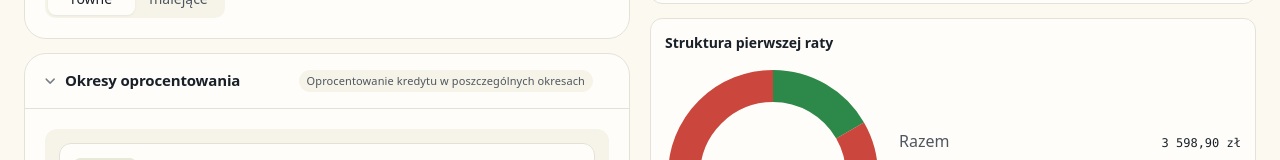
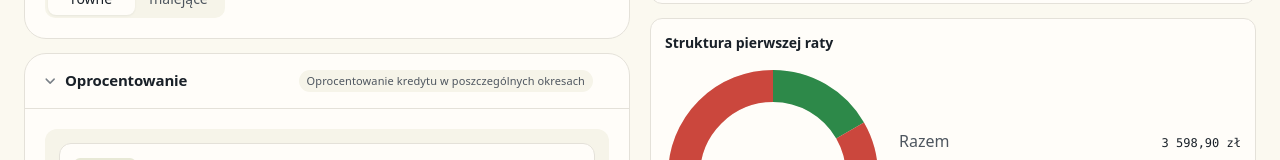
Before and after one commit to gyerosaski/kalkulator-hippoteczny, an Angular app: page /#/calculator in a window 1280 px wide. Shown: the part 382-542 px from the top of the page. Built offline with nearby package versions, Linux system fonts and the light colour scheme.

Commit message:
Zmiana nazwy sekcji formularza z „Okresy oprocentowania” na „Oprocentowanie” oraz aktualizacja odpowiedniej dokumentacji i komentarzy w kodzie.

```diff
--- a/src/app/components/form/rate-periods-form/rate-periods-form.component.html
+++ b/src/app/components/form/rate-periods-form/rate-periods-form.component.html
@@ -1,5 +1,5 @@
 <ui-foldable-section
-  title="Okresy oprocentowania"
+  title="Oprocentowanie"
   badge="Oprocentowanie kredytu w poszczególnych okresach"
   [sectionId]="FormSectionId.RATE_PERIODS"
 >
--- a/src/app/model/form.model.ts
+++ b/src/app/model/form.model.ts
@@ -171,7 +171,7 @@ export type MortgageFormRawValue = ReturnType<FormGroup<MortgageFormGroup>['getR
 /** Migawka wartości sekcji „Dane podstawowe” formularza kalkulatora. */
 export type BasicDataRawValue = MortgageFormRawValue['basicData'];
 
-/** Migawka wartości sekcji „Okresy oprocentowania” formularza kalkulatora. */
+/** Migawka wartości sekcji „Oprocentowanie” formularza kalkulatora. */
 export type RatePeriodsRawValue = MortgageFormRawValue['ratePeriods'];
 
 /** Migawka wartości pól sekcji „Koszty okołokredytowe i promocje” (bez flagi `enabled`). */
```
Also changed, not shown: 3 other files (tests, documents, lock files or other folders).
